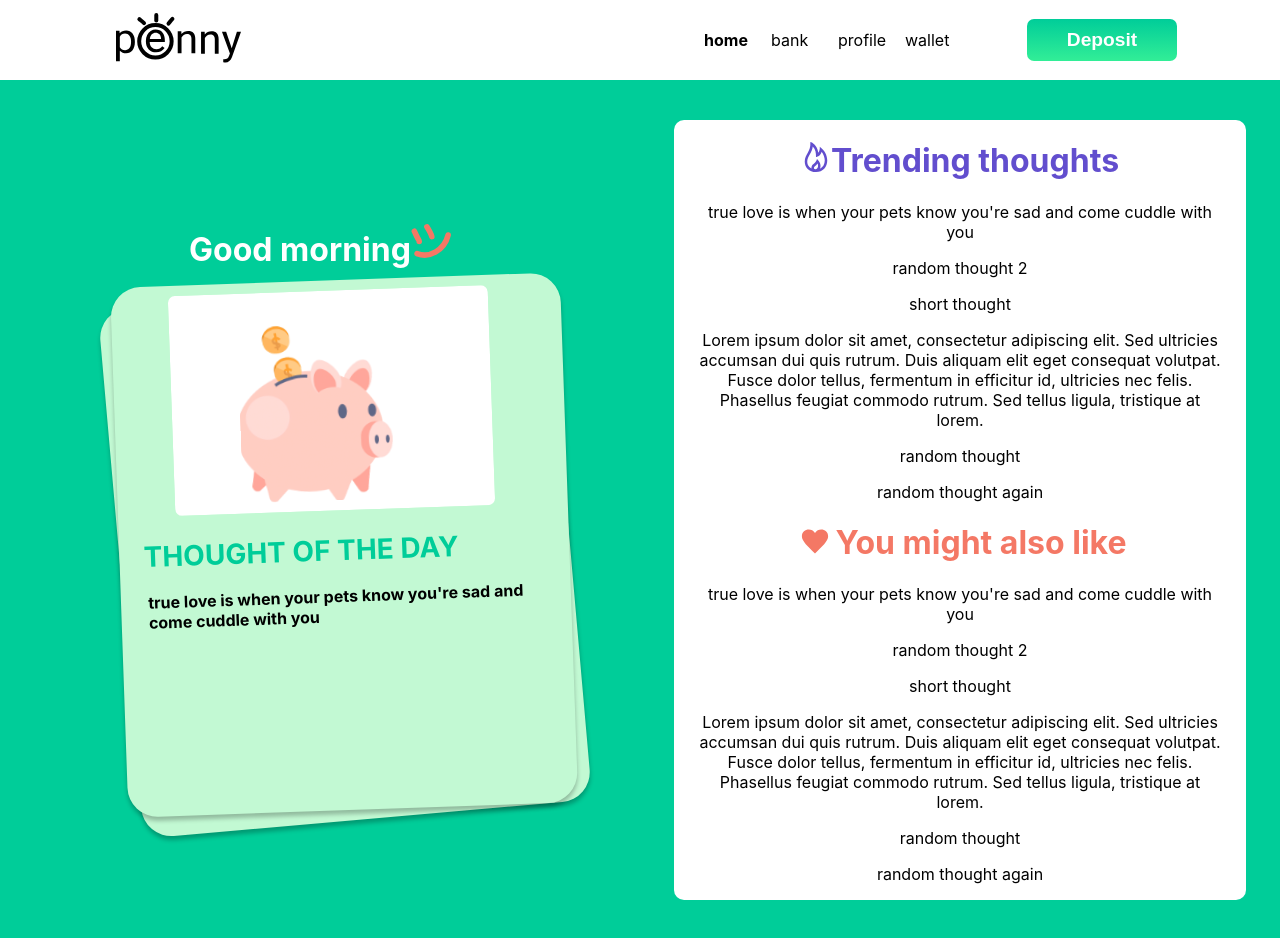
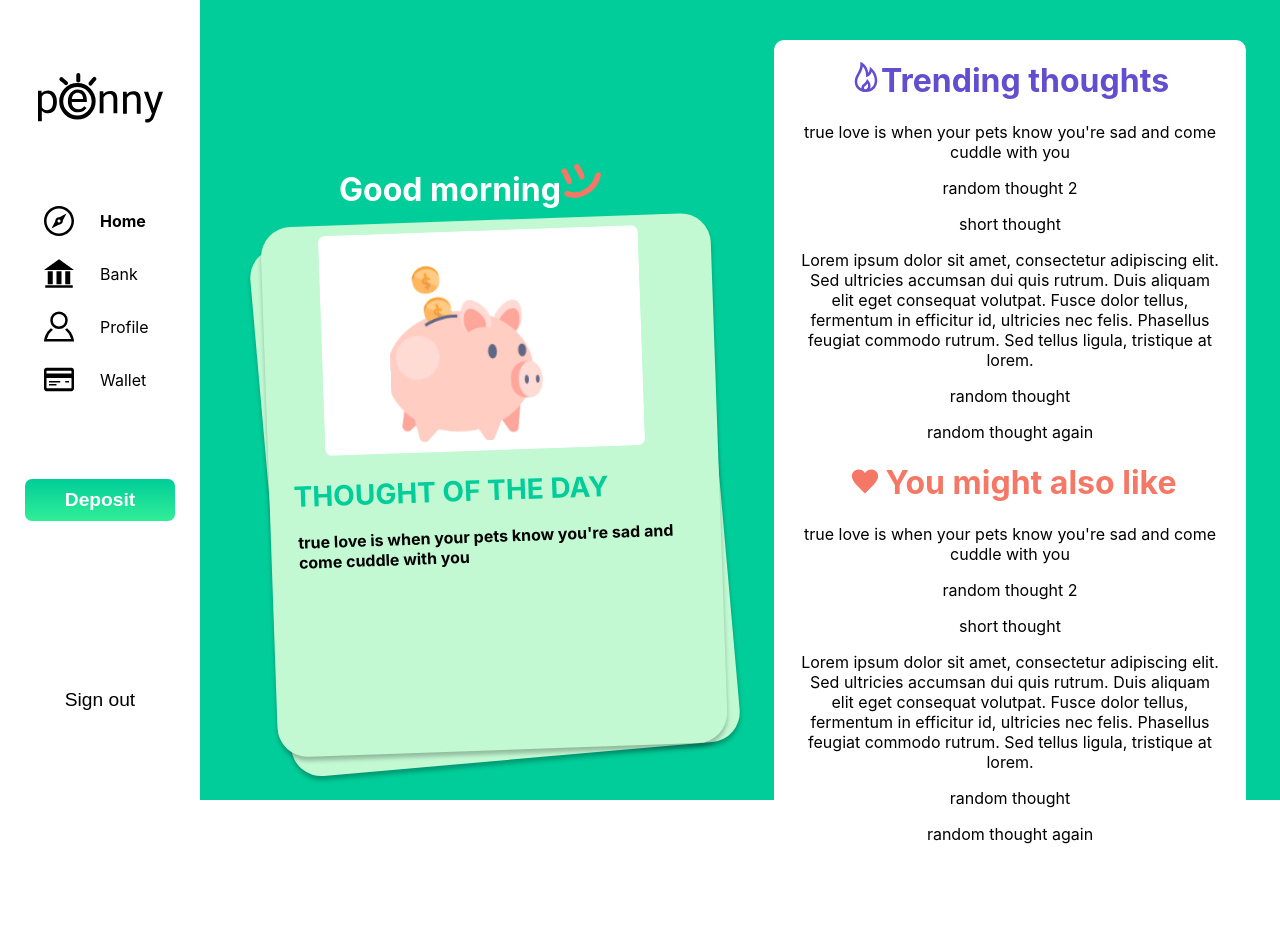
Before and after one commit to arshahluwalia/penny, a React (Create React App) app: page / in a window 1280 px wide. After the commit the page ends 860 px from the top, so only its background shows below. Built offline with nearby package versions, Linux system fonts and the light colour scheme.

Commit message:
Move navbar to side

```diff
--- a/src/components/Header/Header.css
+++ b/src/components/Header/Header.css
@@ -1,23 +1,26 @@
 nav {
     display: flex;
+    flex-direction: column;
     justify-content: center;
     align-items: center;
     font-size: 1em;
-    position: sticky;
+    position: fixed;
     top: 0;
+    left: 0;
     z-index: 10;
-    height: 80px;
+    height: 100%;
+    width: 200px;
+    overflow-x: hidden;
     background-color: white;
 }
 
 nav .container {
     display: grid;
-    grid-template-columns: repeat(4, minmax(0, 1fr));
+    grid-template-rows: repeat(4, minmax(0, 1fr));
     justify-content: space-between;
     align-items: center;
     align-content: center;
-    height: 80px;
-    width: 100%;
+    height: 100%;
     padding: 0 24px;
 }
 
@@ -38,15 +41,21 @@
 
 nav ul {
     display: grid;
-    grid-template-columns: repeat(4, minmax(0, 1fr));
+    grid-template-rows: repeat(4, minmax(0, 1fr));
     align-items: center;
     list-style: none;
     text-align: center;
+    padding-inline-start: 0;
 }
 
 nav li {
     padding: 0 24px;
-    height: 80px;
+    display: grid;
+    grid-template-columns: 1fr 1fr;
+}
+
+nav li svg {
+    width: 30px;
 }
 
 ul a {
@@ -67,13 +76,22 @@
     font-weight: bold;
 }
 
-.container .btn button.deposit {
+.container .btn button {
     border: none;
-    padding: 10px 40px;
     font-size: 1.2em;
     border-radius: 7px;
     margin: 0 5px;
+}
+
+.container .btn button.deposit
+{
     font-weight: bold;
+    padding: 10px 40px;
     background: linear-gradient(180deg, #00CD99 0%, #32EE97 100%);
     color: white;
 }
+
+.container .btn button.sign-out {
+    padding: 10px 30px;
+    background-color: white;
+}
--- a/src/components/Header/Header.js
+++ b/src/components/Header/Header.js
@@ -21,42 +21,53 @@
                     <Link className="logo" to="/">
                         <img src={logo} alt="logo"/>
                     </Link>
-                    <h1></h1>
                     <ul>
                         <li>
+                            <svg width="52" height="52" viewBox="0 0 52 52" fill="none" xmlns="http://www.w3.org/2000/svg">
+                                <path d="M26 4.33333C37.947 4.33333 47.6667 14.053 47.6667 26C47.6667 37.947 37.947 47.6667 26 47.6667C14.053 47.6667 4.33333 37.947 4.33333 26C4.33333 14.053 14.053 4.33333 26 4.33333ZM26 0C11.6415 0 0 11.6415 0 26C0 40.3585 11.6415 52 26 52C40.3585 52 52 40.3585 52 26C52 11.6415 40.3585 0 26 0ZM39 12.9978L26.8212 19.4675C24.8733 19.2422 22.9082 19.8813 21.4608 21.3287C20.0265 22.7652 19.4025 24.7108 19.5932 26.5893L13 39L25.402 32.409C27.3173 32.6018 29.2413 31.9648 30.6713 30.5348C32.045 29.1612 32.7708 27.2328 32.5325 25.1767L39 12.9978ZM26.065 28.6412C24.5722 28.6412 23.3567 27.43 23.3567 25.935C23.3545 24.4378 24.5678 23.2245 26.065 23.2267C27.56 23.2267 28.7733 24.44 28.7733 25.935C28.7712 27.4278 27.56 28.6412 26.065 28.6412Z" fill="black"/>
+                            </svg>
                             <NavLink
                                 exact
                                 to=""
                                 activeClassName="active"
                             >
-                                home
+                                Home
                             </NavLink>
                         </li>
                         <li>
+                            <svg width="56" height="53" viewBox="0 0 56 53" fill="none" xmlns="http://www.w3.org/2000/svg">
+                                <path d="M16.3333 46.375H7V22.0833H16.3333V46.375ZM32.6667 22.0833H23.3333V46.375H32.6667V22.0833ZM49 22.0833H39.6667V46.375H49V22.0833ZM53.6667 48.5833H2.33333V53H53.6667V48.5833ZM0 19.875H56L28 0L0 19.875Z" fill="black" />
+                            </svg>
                             <NavLink
                                 exact
                                 to="thoughts"
                                 activeClassName="active"
                             >
-                                bank
+                                Bank
                             </NavLink>
                         </li>
                         <li>
+                            <svg width="45" height="45" viewBox="0 0 45 45" fill="none" xmlns="http://www.w3.org/2000/svg">
+                                <path d="M43.3916 43.5H1.6005C1.82515 41.6214 2.44491 39.0031 3.64318 36.2324C5.06077 32.9544 7.24516 29.5628 10.4262 26.9596C10.6282 27.1347 10.834 27.3051 11.0433 27.4709C6.30754 31.2968 3.85309 36.8713 2.84971 40.8884L2.38424 42.7519H4.305H40.6556H42.6002L42.1065 40.871C41.0658 36.9062 38.5793 31.3552 33.9069 27.511C34.1154 27.3473 34.3206 27.179 34.5223 27.006C37.6602 29.6244 39.8548 33.0181 41.2949 36.2894C42.5098 39.049 43.1542 41.6443 43.3916 43.5ZM33.375 13.1269C33.375 7.12739 28.498 2.25 22.5 2.25C16.502 2.25 11.625 7.12739 11.625 13.1269C11.625 19.1226 16.502 24.0019 22.5 24.0019C28.498 24.0019 33.375 19.1226 33.375 13.1269ZM10.875 13.1269C10.875 6.70454 16.0798 1.5 22.5 1.5C28.9202 1.5 34.125 6.70454 34.125 13.1269C34.125 19.5455 28.9202 24.7519 22.5 24.7519C16.0798 24.7519 10.875 19.5455 10.875 13.1269Z" fill="black" stroke="#000000" strokeWidth="3"/>
+                            </svg>
                             <NavLink
                                 exact
                                 to="profile"
                                 activeClassName="active"
                             >
-                                profile
+                                Profile
                             </NavLink>
                         </li>
                         <li>
+                            <svg width="52" height="41" viewBox="0 0 52 41" fill="none" xmlns="http://www.w3.org/2000/svg">
+                                <path d="M47.6667 0H4.33333C1.94133 0 0 2.296 0 5.125V35.875C0 38.704 1.94133 41 4.33333 41H47.6667C50.0587 41 52 38.704 52 35.875V5.125C52 2.296 50.0587 0 47.6667 0ZM47.6667 34.5938C47.6667 35.301 47.1813 35.875 46.5833 35.875H5.41667C4.81867 35.875 4.33333 35.301 4.33333 34.5938V17.9375H47.6667V34.5938ZM47.6667 10.25H4.33333V6.40625C4.33333 5.699 4.81867 5.125 5.41667 5.125H46.5833C47.1813 5.125 47.6667 5.699 47.6667 6.40625V10.25ZM28.1667 25.625H8.66667V23.0625H28.1667V25.625ZM21.6667 30.75H8.66667V28.1875H21.6667V30.75ZM43.3333 25.625H36.8333V23.0625H43.3333V25.625Z" fill="black"/>
+                            </svg>
                             <NavLink
                                 exact
                                 to="wallet"
                                 activeClassName="active"
                             >
-                                wallet
+                                Wallet
                             </NavLink>
                         </li>
                     </ul>
@@ -65,6 +76,9 @@
                         <button className="deposit" onClick={this.toggleDeposit}>Deposit</button>
                         {this.state.deposit ? <DepositThought toggle={this.toggleDeposit} /> : null}
                     </div>
+                    <div className="btn">
+                        <button className="sign-out">Sign out</button>
+                    </div>
                 </div>
             </nav>
         );
--- a/src/components/Home/Home.css
+++ b/src/components/Home/Home.css
@@ -3,11 +3,12 @@
     grid-template-columns: 1fr 1fr;
     gap: 3em;
     padding: 0 24px;
-    height: 100%;
+    height: 100vh;
     background-color: #00CD99;
     justify-content: center;
     align-items: center;
     place-items: stretch;
+    margin-left: 200px;
 }
 
 .left_panel {
--- a/src/components/Profile/Profile.css
+++ b/src/components/Profile/Profile.css
@@ -2,6 +2,8 @@
     background-color: #C2F9D3;
     height: auto;
     padding: 0 24px;
+    margin-left: 200px;
+    position:relative;
 }
 
 .profile img.swirl {
@@ -9,8 +11,10 @@
     width: 100%;
     height: 100%;
     position: absolute;
-    top: 0;
-    left: 0;
+    top: 50px;
+    left: 0px;
+    overflow: hidden;
+    object-fit: contain;
 }
 
 .profile h1 {
@@ -18,8 +22,7 @@
     text-align: left;
     max-width: 500px;
     color: #000000C7;
-    padding: 20px 250px;
-    z-index: 3;
+    padding: 20px 50px;
     position: relative;
 }
 
@@ -30,7 +33,7 @@
     gap: 2em;
     align-items: center;
     justify-content: center;
-    padding: 0 250px;
+    padding: 0 50px;
     position: relative;
 }
 
@@ -41,7 +44,6 @@
     color: #00CD99;
     text-transform: uppercase;
     padding: 0 34px;
-    z-index: 10;
 }
 
 .profile_container .deposit p,
```
Also changed, not shown: src/App.css (line endings or trailing spaces).
